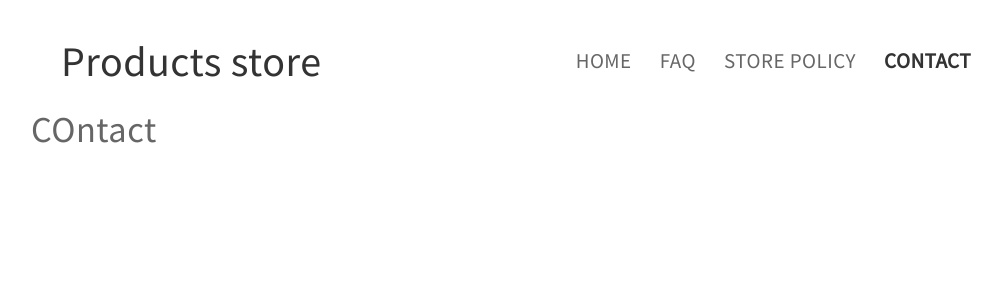
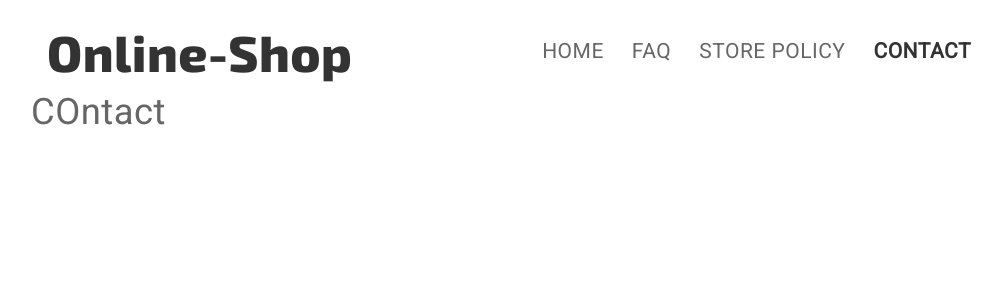
Before and after one commit to SergiuszPu/Online-Shop, a React (Create React App) app in the folder client/: page /contact in a window 1280 px wide. Shown: the top 300 px of the page, without its empty margins (124-1126 px from the left). Built offline with nearby package versions, Linux system fonts and the light colour scheme.

Commit message:
change logo and some styles

```diff
--- a/client/src/components/common/Logo/Logo.js
+++ b/client/src/components/common/Logo/Logo.js
@@ -5,7 +5,7 @@ import './Logo.scss';
 
 const Logo = () => (
   <Link className="logo" to ="/">
-  	<h1>Products store</h1>
+  	<h1>Online-Shop</h1>
   </Link>
 );
 
--- a/client/src/components/common/Logo/Logo.scss
+++ b/client/src/components/common/Logo/Logo.scss
@@ -1,9 +1,9 @@
 @import '../../../styles/settings.scss';
+@import url('https://fonts.googleapis.com/css?family=Exo+2:800,900&display=swap');
 
 .logo {
-  font-weight: bold;
-  font-size: $base-size * 1.5;
+  font-family: 'Exo 2', sans-serif;
+  font-weight: 900;
+  font-size: $base-size * 1.8;
   color: $color-text;
-  margin: $base-size;
-  margin: $base-size;
 }
--- a/client/src/styles/settings.scss
+++ b/client/src/styles/settings.scss
@@ -20,8 +20,11 @@ $color-textfield-border: #ddd;
 $color-editor-border: #ccc;
 $color-editor-border-light: #ddd;
 
-$font-header: 'Source Sans Pro', sans-serif;
-$font-text: 'Source Sans Pro', sans-serif;
+// $font-header: 'Source Sans Pro', sans-serif;
+// $font-text: 'Source Sans Pro', sans-serif;
+
+$font-header: 'Roboto', sans-serif;
+$font-text: 'Roboto', sans-serif;
 
 $radius: 5px;
 $base-size: 14px;
--- a/client/src/styles/typography.scss
+++ b/client/src/styles/typography.scss
@@ -1,6 +1,6 @@
 
 @import './settings.scss';
-@import url('https://fonts.googleapis.com/css?family=Source+Sans+Pro');
+@import url('https://fonts.googleapis.com/css?family=Roboto&display=swap');
 
 h1, h2, h3, h4, h5, h6 {
   margin: 0;
```
